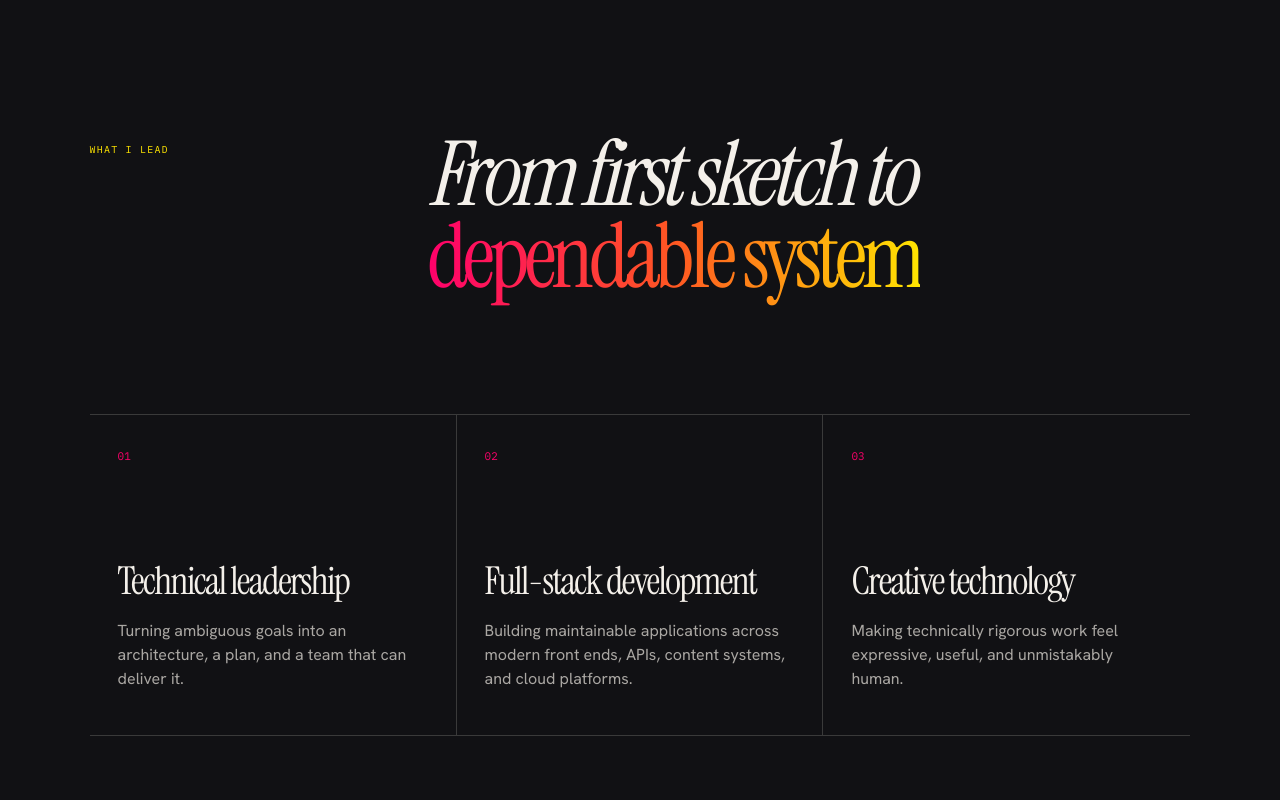
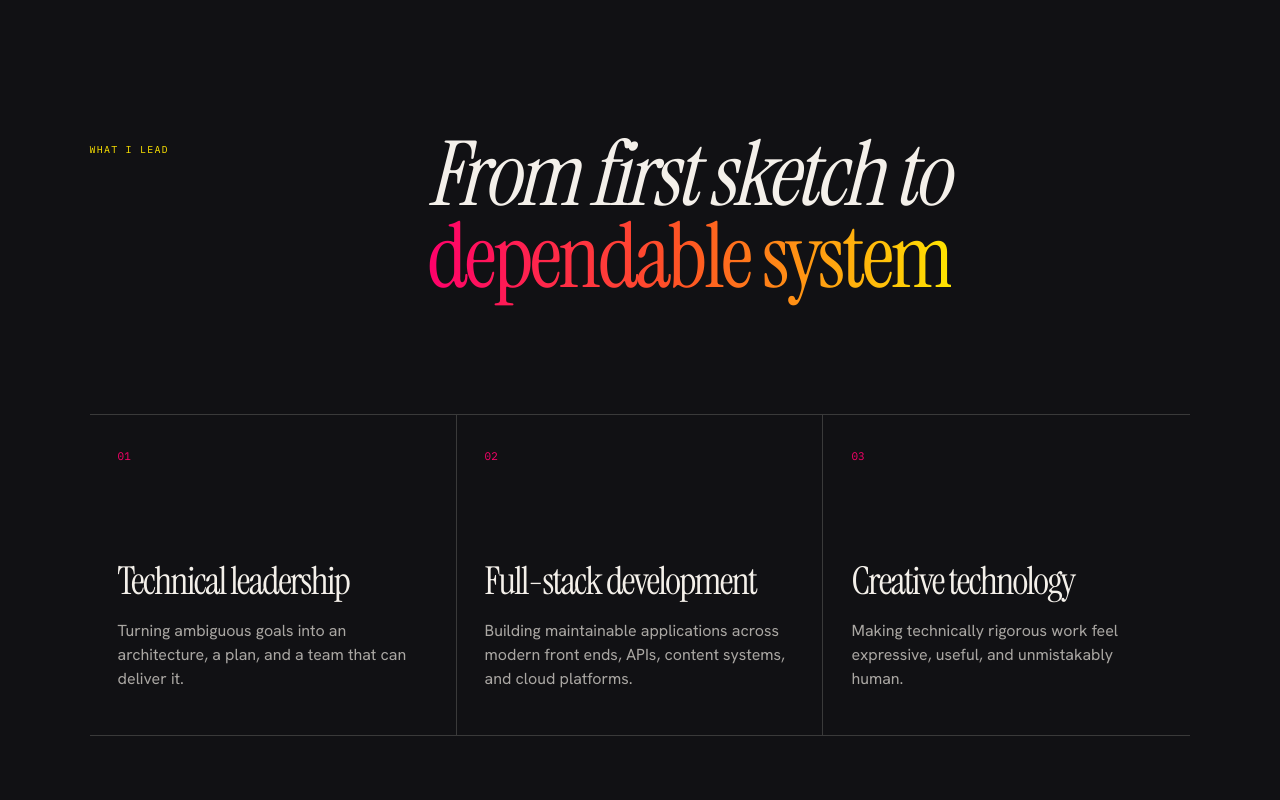
Before and after one commit to djboutin/dave-boutin-portfolio, a Next.js app: page / in a window 1280 px wide. Shown: the part 820-1620 px from the top of the page. Built offline with nearby package versions, Linux system fonts and the light colour scheme.

Commit message:
Adjust letter-spacing in globals.css

```diff
--- a/app/globals.css
+++ b/app/globals.css
@@ -282,7 +282,7 @@ a {
   font-style: italic;
   font-optical-sizing: auto;
   font-weight: 520;
-  letter-spacing: -0.055em;
+  letter-spacing: -0.035em;
   line-height: 0.92;
 
   em {
```
